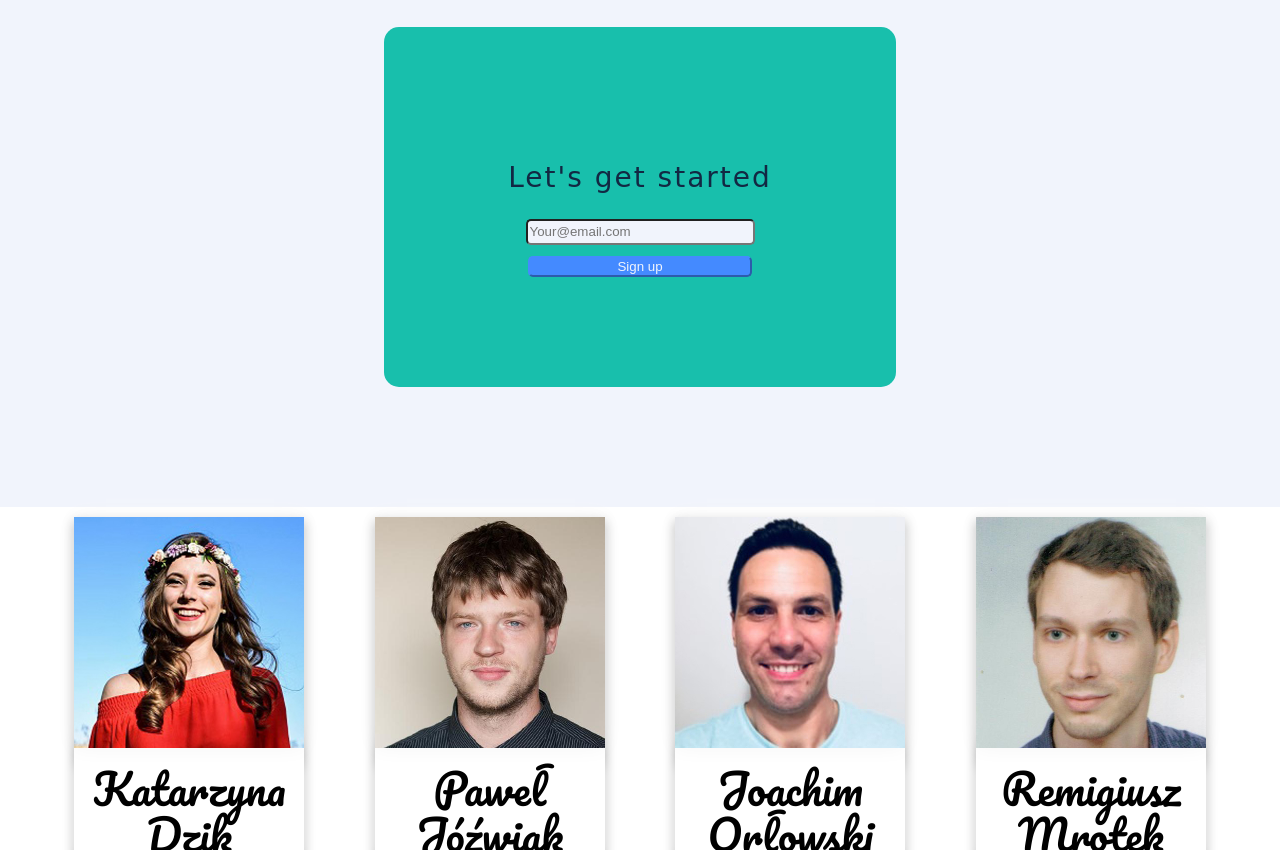
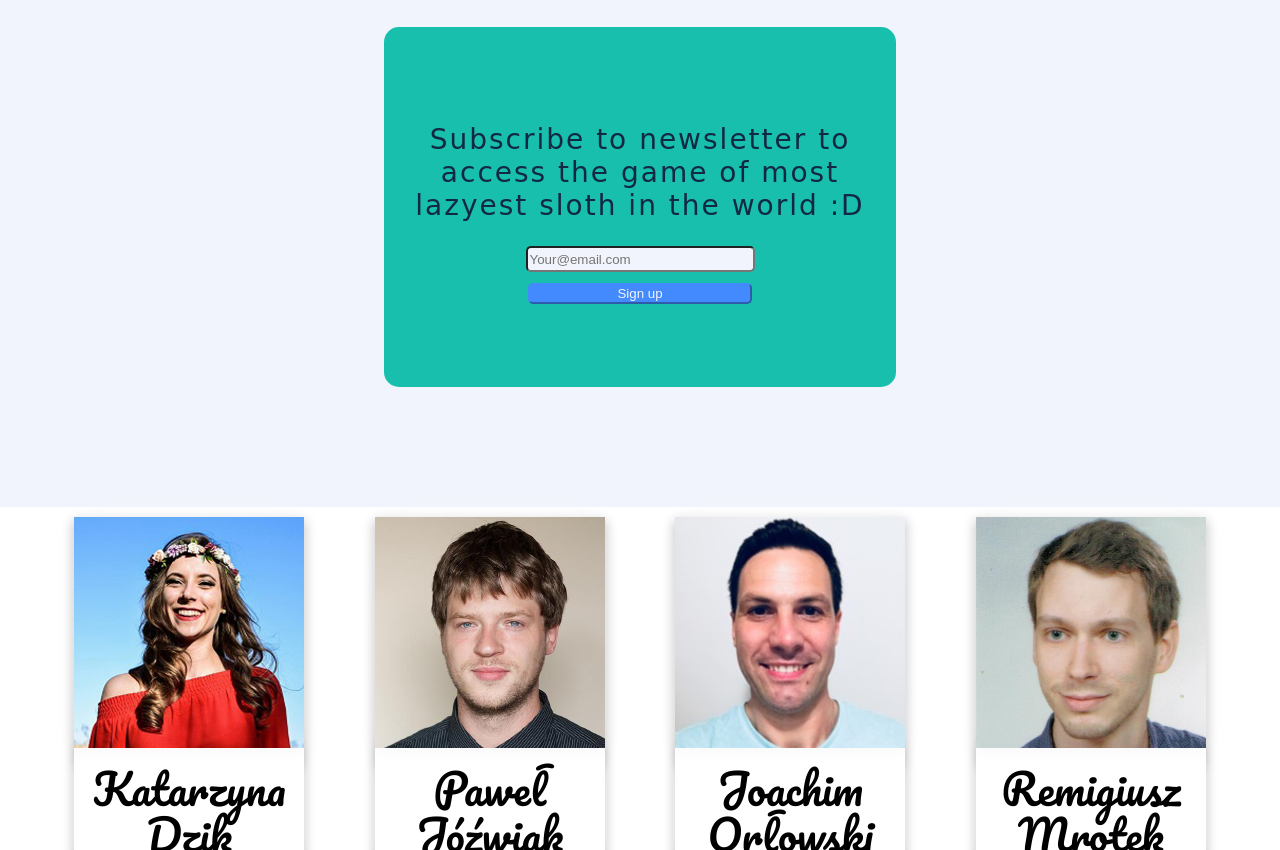
Before and after one commit to infoshareacademy/jfdd10-zdeterminowane-leniwce, a plain HTML site: page index.html in a window 1280 px wide. Shown: the part 1200-2050 px from the top of the page. Drawn offline with Linux system fonts and the light colour scheme; a web font is replaced by a local one.

Commit message:
form describe & stylings

```diff
--- a/index.html
+++ b/index.html
@@ -130,7 +130,7 @@
 
                     <div class="form-input">
                         <div class="form-text">
-                            Let's get started
+                            Subscribe to newsletter to access the game of most lazyest sloth in the world :D
                         </div>
 
                         <input required class="form-text__input" type="email" id="uname" name="name" placeholder="Your@email.com" size="30">
--- a/project.css
+++ b/project.css
@@ -295,7 +295,7 @@
         letter-spacing: 2px;
         color: #122843;
         text-align: center;
-        padding-top: 11px;
+        padding: 0 15px;
     }
     .form-text__input{
         /* margin-left: 76px;
```
